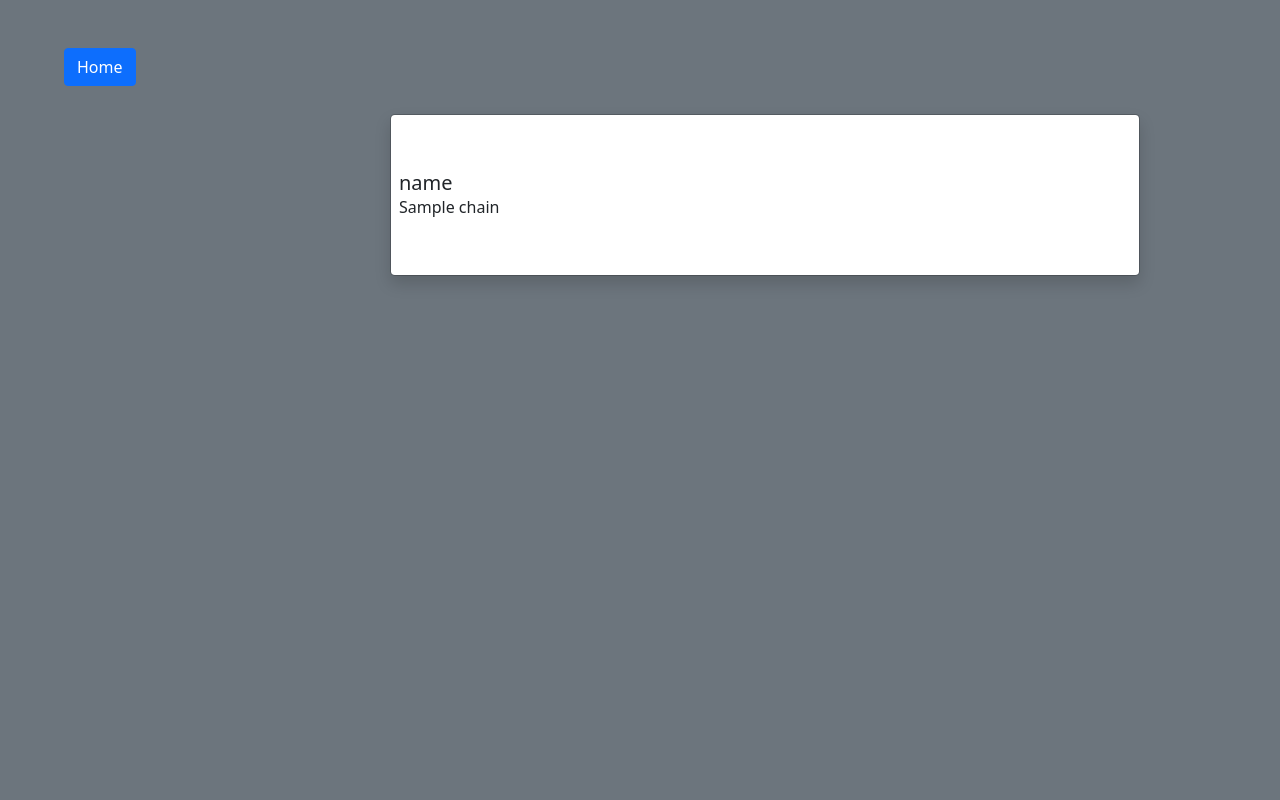
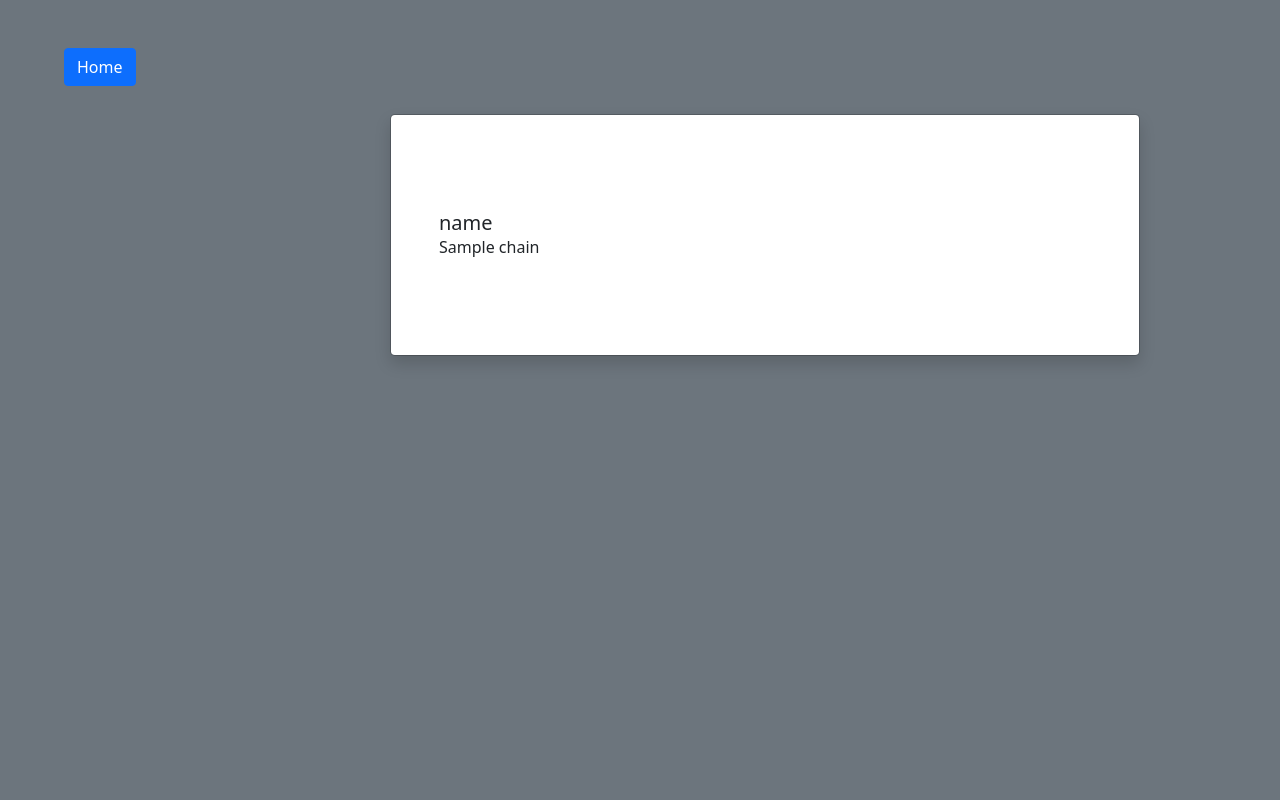
Before and after one commit to IEEE-SB-VIT-Pune/COIEEEN, a Flask app: template templates/get_chain.html in a window 1280 px wide. Run offline with Flask 2, Linux system fonts and the light colour scheme; the template is opened without the code that fills it: most values are stand-ins (such as "Sample title", 1, 10 or a date in 2020).

Commit message:
get_chain Updated

```diff
--- a/templates/get_chain.html
+++ b/templates/get_chain.html
@@ -68,7 +68,7 @@
         {% for i in data['chain'] %}
 
         <div class="modal-content rounded-10 shadow" style="width: 150%">
-          <div class="modal-body p-2">
+          <div class="modal-body p-5">
 
             <ul class="d-grid gap-4 my-5 list-unstyled">
                 {% for j in i.keys() %}
```
